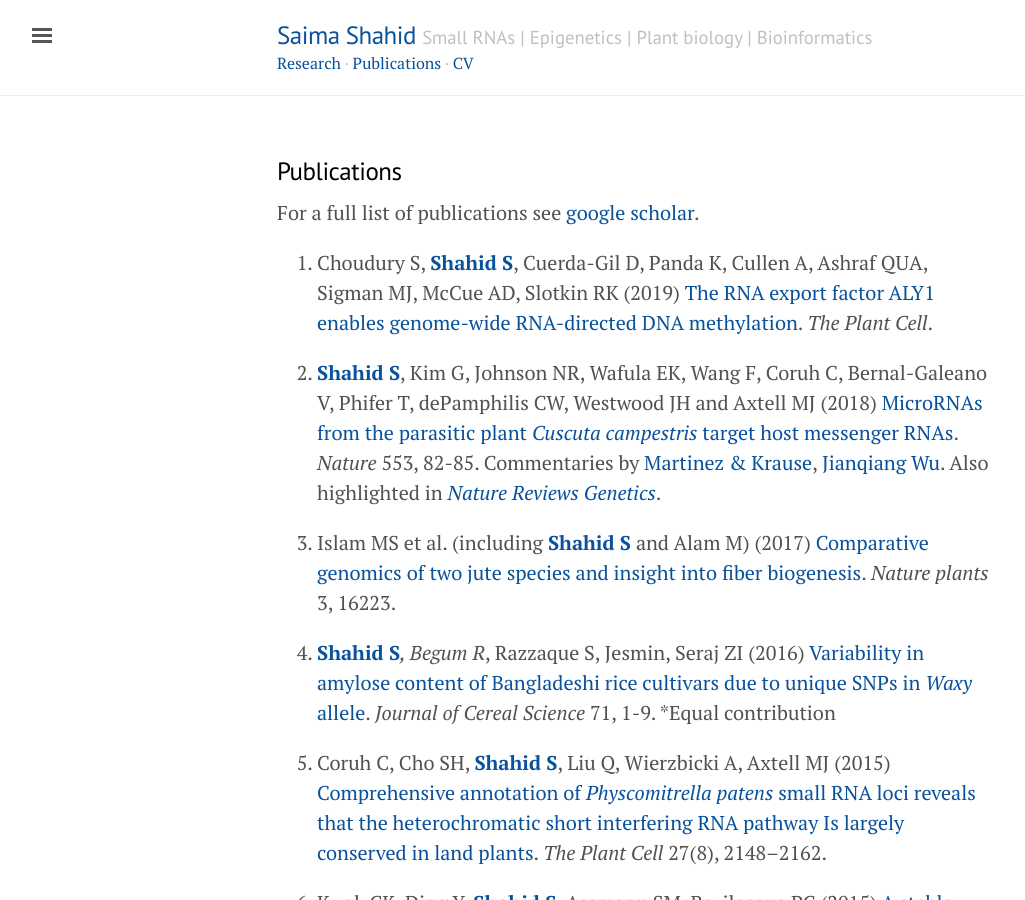
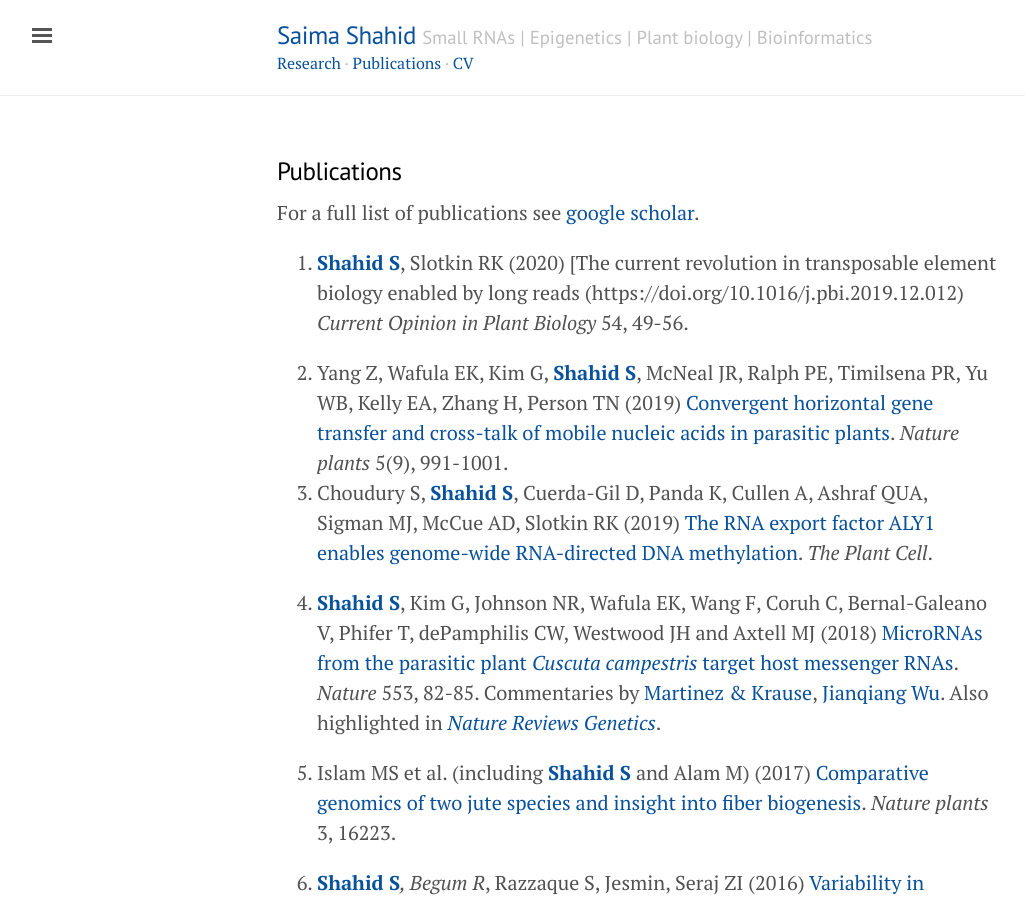
Before and after one commit to shahsam/saimashahid.github.io, a Jekyll site: the page built from publications.md, in a window 1280 px wide and 900 px high. Shown: the whole window, without its empty margins (3-1028 px from the left). Built offline with Jekyll 4.4.1, drawn with Linux system fonts in a browser that asks for light colours; nearby versions of some CDN libraries.

Commit message:
Update publications.md

```diff
--- a/publications.md
+++ b/publications.md
@@ -3,6 +3,9 @@ title: Publications
 layout: page
 ---
 For a full list of publications see [google scholar](https://scholar.google.com/citations?user=lez4bcIAAAAJ&hl=en).
+1. __Shahid S__, Slotkin RK (2020) [The current revolution in transposable element biology enabled by long reads (https://doi.org/10.1016/j.pbi.2019.12.012) *Current Opinion in Plant Biology* 54, 49-56.
+
+1. Yang Z, Wafula EK, Kim G, __Shahid S__, McNeal JR, Ralph PE, Timilsena PR, Yu WB, Kelly EA, Zhang H, Person TN (2019) [Convergent horizontal gene transfer and cross-talk of mobile nucleic acids in parasitic plants](https://doi.org/10.1038/s41477-019-0458-0). *Nature plants* 5(9), 991-1001.
 1. Choudury S, __Shahid S__, Cuerda-Gil D, Panda K, Cullen A, Ashraf QUA, Sigman MJ, McCue AD, Slotkin RK (2019) [The RNA export factor ALY1 enables genome-wide RNA-directed DNA methylation](http://dx.doi.org/10.1105/tpc.18.00624). *The Plant Cell*.
 
 1. __Shahid S__, Kim G, Johnson NR, Wafula EK, Wang F, Coruh C, Bernal-Galeano V, Phifer T, dePamphilis CW, Westwood JH and Axtell MJ (2018) [MicroRNAs from the parasitic plant *Cuscuta* *campestris* target host messenger RNAs](http://dx.doi.org/10.1038/nature25027). *Nature* 553, 82-85. Commentaries by [Martinez & Krause](http://ncri.amegroups.com/article/view/4462), [Jianqiang Wu](https://www.sciencedirect.com/science/article/pii/S1674205218300546). Also highlighted in [*Nature Reviews Genetics*](https://www.nature.com/articles/nrg.2018.3).
```
